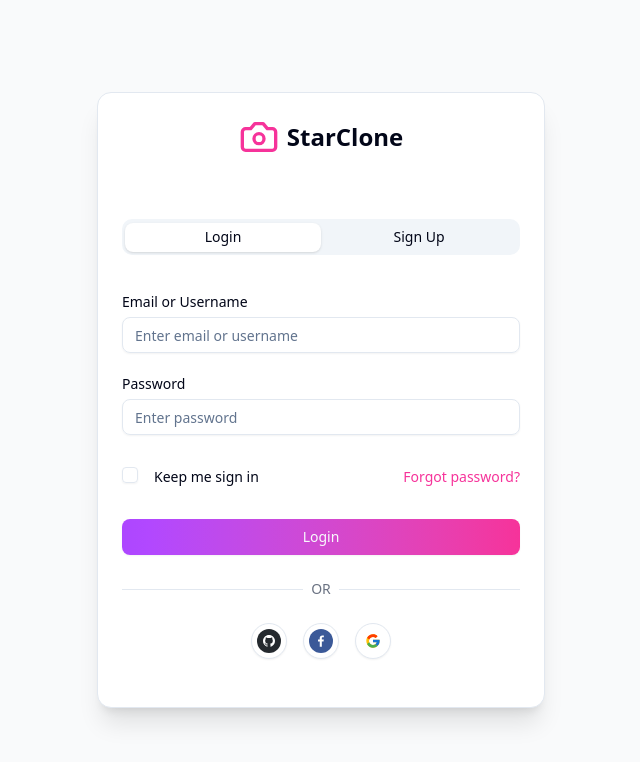
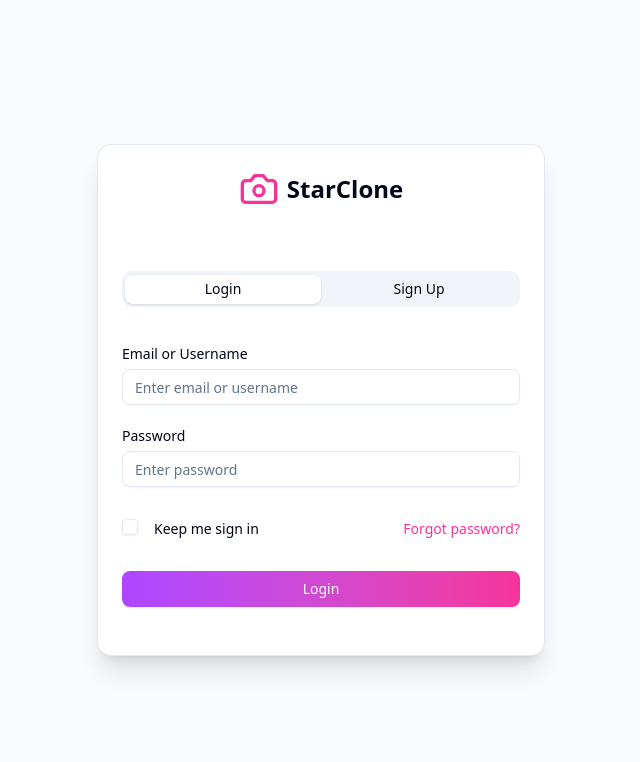
Before and after one commit to kimjeffsj/starclone-frontend, a React (Vite) app: page /auth in a window 1280 px wide. Shown: the top 762 px of the page, without its empty margins (319-959 px from the left). Built offline with nearby package versions, Linux system fonts and the light colour scheme; no server answers.

Commit message:
feat: commented social options while not functioning

```diff
--- a/src/components/auth/LoginForm.tsx
+++ b/src/components/auth/LoginForm.tsx
@@ -122,17 +122,17 @@ const LoginForm = () => {
             {isSubmitting ? "Signing in..." : "Login"}
           </Button>
 
-          <div className="relative">
+          {/* <div className="relative">
             <div className="absolute inset-0 flex items-center">
               <Separator />
             </div>
             <div className="relative flex justify-center">
               <span className="bg-white px-2 text-sm text-gray-500">OR</span>
             </div>
-          </div>
+          </div> */}
 
           {/* Social login button */}
-          <div className="flex justify-center space-x-4">
+          {/* <div className="flex justify-center space-x-4">
             <Button
               size="icon"
               variant="outline"
@@ -180,7 +180,7 @@ const LoginForm = () => {
                 />
               </svg>
             </Button>
-          </div>
+          </div> */}
         </form>
       </Form>
     </TabsContent>
```
